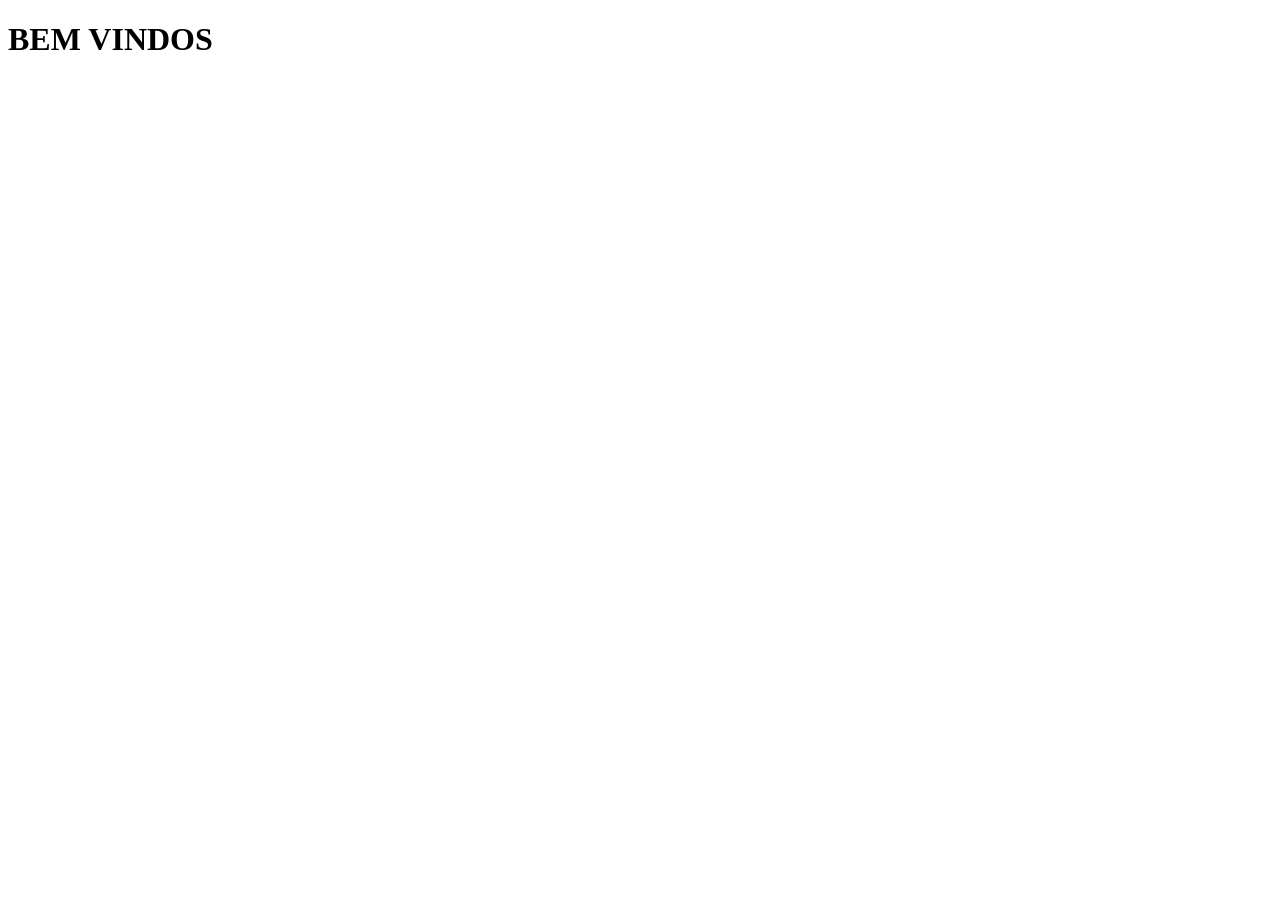
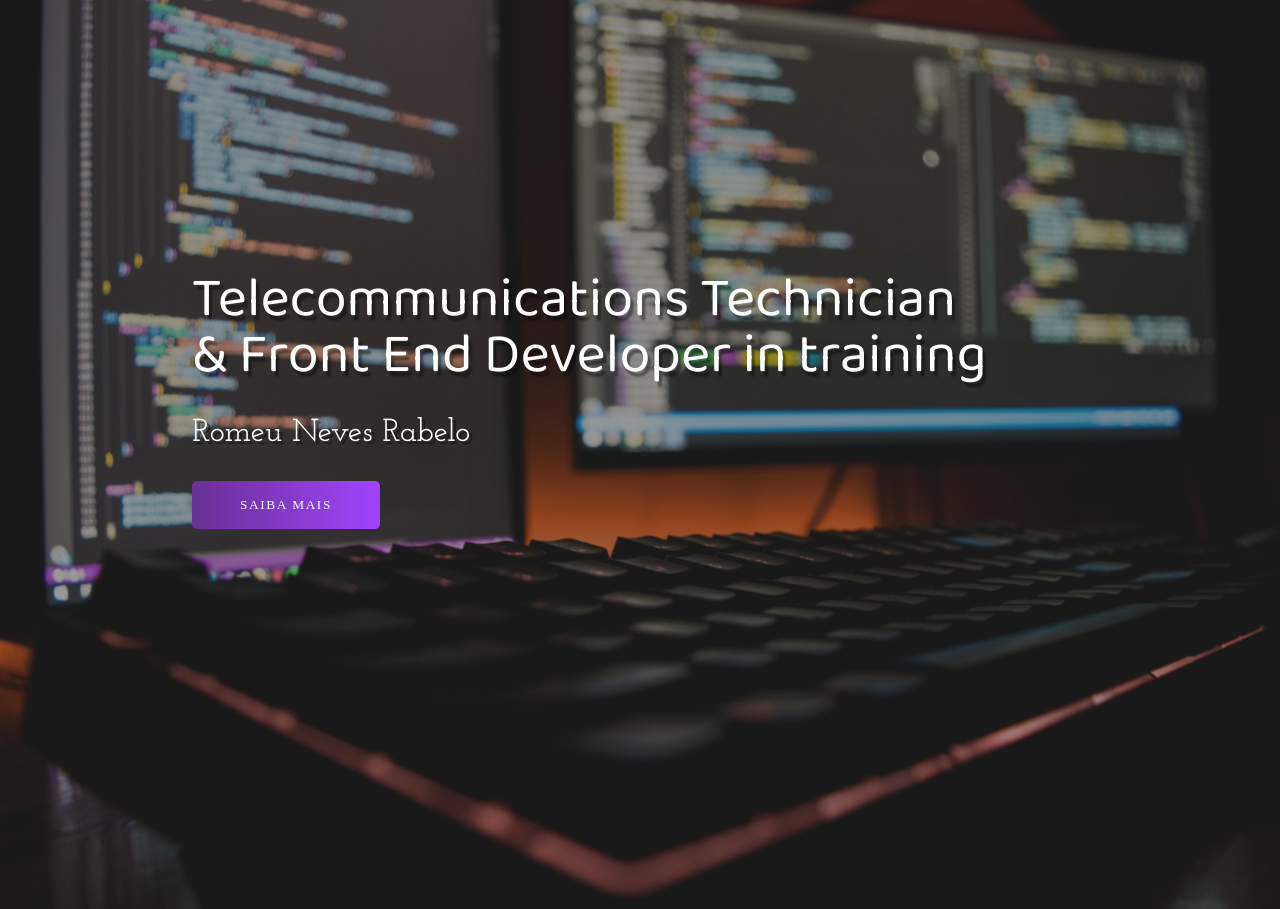
Before and after one commit to rnevesphp/portfolio_, a PHP site: page / in a window 1280 px wide. Before the commit the page is almost empty. Run offline with PHP 8.4, Linux system fonts and the light colour scheme.

Commit message:
:package: Header

```diff
--- a/index.html
+++ b/index.html
@@ -7,11 +7,24 @@
    <link rel="stylesheet" href="style.css">
    <link rel="shortcut icon" href="favicon-16x16.png" type="image/x-icon">
    <meta name="viewport" content="width=device-width, initial-scale=1.0">
+   <link rel="apple-touch-icon" sizes="180x180" href="/assets/apple-touch-icon.png">
+   <link rel="icon" type="image/png" sizes="32x32" href="/assets/favicon-32x32.png">
+   <link rel="icon" type="image/png" sizes="16x16" href="/assets/favicon-16x16.png">
+   <link rel="manifest" href="/site.webmanifest">
    <title>WEB PORTFÓLIO</title>
 </head>
 
 <body>
-   <header>
-      <h1>BEM VINDOS</h1>
-   </header>
+   <div class="container">
+      <header>
+         <div class="img-wrapper">
+            <img src="/assets/bg_003.jpg" alt="">
+         </div>
+         <div class="banner">
+            <h1>Telecommunications Technician <br> & Front End Developer in training</h1>
+            <p>Romeu Neves Rabelo</p>
+            <button>Saiba mais</button>
+         </div>
+      </header>
+   </div>
 </body>
--- a/style.css
+++ b/style.css
@@ -2,4 +2,110 @@
 @import url('https://fonts.googleapis.com/css2?family=Baloo+Da+2:wght@400;500;600;800&family=Josefin+Slab:ital,wght@0,100;0,500;0,600;1,100;1,200;1,700&family=Mulish:ital,wght@0,200;0,400;0,600;1,200;1,300;1,600&display=swap');
 
 /* FONT AWESOME */
-@import url("https://cdnjs.cloudflare.com/ajax/libs/font-awesome/5.15.4/css/all.min.css")
+@import url("https://cdnjs.cloudflare.com/ajax/libs/font-awesome/5.15.4/css/all.min.css");
+
+* {
+   margin: 0;
+   padding: 0;
+}
+
+body {
+   font-size: 16px;
+}
+
+/* formatação do header */
+header {
+   width: 100%;
+   height: 100vh;
+   overflow: hidden;
+   position: relative;
+}
+
+/* formatação background do header */
+.img-wrapper {
+   width: 100%;
+   height: 100%;
+   overflow: hidden;
+   background-color: rgba(0, 0, 0, 0.8);
+}
+
+.img-wrapper img{
+   width: 100%;
+   height: 100%;
+   object-fit: cover;
+   opacity: 0.5;
+   animation: zoom 25s ;
+}
+/* Efeito zoom --> IMG */
+@keyframes zoom {
+   0% {
+      transform: scale(1.3);
+   }
+   100%  {
+      transform: scale(1);
+   }
+}
+
+/* formatação dos títulos e informações */
+.banner {
+   position: absolute;
+   top: 30%;
+   left: 15%;
+}
+
+.banner h1 {
+   color: #ffffff;
+   font-size: 3.5rem;
+   font-family: "Baloo Da 2", Jetbrains Mono;
+   font-weight: 200;
+   text-shadow: .2rem .3rem 2px rgba(0, 0, 0, .4);
+   line-height: 3.5rem;
+   margin-bottom: 2rem;
+   opacity: 0;
+   animation: moveBanner 2.7s 0.4s forwards;
+}
+
+/* Formatação do paragrafo */
+.banner p {
+   font-family: "Josefin Slab", Jetbrains Mono;
+   color: #ffffff;
+   font-size: 2rem;
+   text-shadow: .2rem .2rem  rgba(0, 0, 0, .4);
+   margin-bottom: 2rem;
+   opacity: 0;
+   animation: moveBanner 2.5s 0.7s forwards;
+}
+
+/* Formatação botão */
+.banner button {
+   font-family: "Muli", Jetbrains Mono ;
+   color: #ffffff ;
+   text-transform: uppercase;
+   letter-spacing: .1rem;
+   background: #6a3093;
+   background: -webkit-linear-gradient(to right, #a044ff, #6a3093);  /* Chrome 10-25, Safari 5.1-6 */
+   background: linear-gradient(to left, #a044ff, #6a3093); /* W3C, IE 10+/ Edge, Firefox 16+, Chrome 26+, Opera 12+, Safari 7+ */
+   padding: 1rem 3rem;
+   border: none;
+   border-radius: 5px;
+   cursor: pointer;
+   opacity: 0;
+   animation: moveBanner 2.3s 0.9s forwards;
+}
+
+/* Animation of button */
+.banner button:hover {
+   opacity: 0.8;
+   color: #000;
+}
+
+/* animation header */
+@keyframes moveBanner {
+   0% {
+      transform: translateY(10rem) rotateY(-30deg);
+   }
+   100% {
+      transform: translateY(0) rotateY(0);
+      opacity: 1;
+   }
+}
```
Also changed, not shown: README.md, assets/android-chrome-192x192.png (renamed from android-chrome-192x192.png), assets/android-chrome-512x512.png (renamed from android-chrome-512x512.png), assets/apple-touch-icon.png (renamed from apple-touch-icon.png), assets/bg_001.jpg (added), assets/bg_002.jpg (added), assets/bg_003.jpg (added), assets/favicon-16x16.png (renamed from favicon-16x16.png), assets/favicon-32x32.png (renamed from favicon-32x32.png), site.webmanifest.
